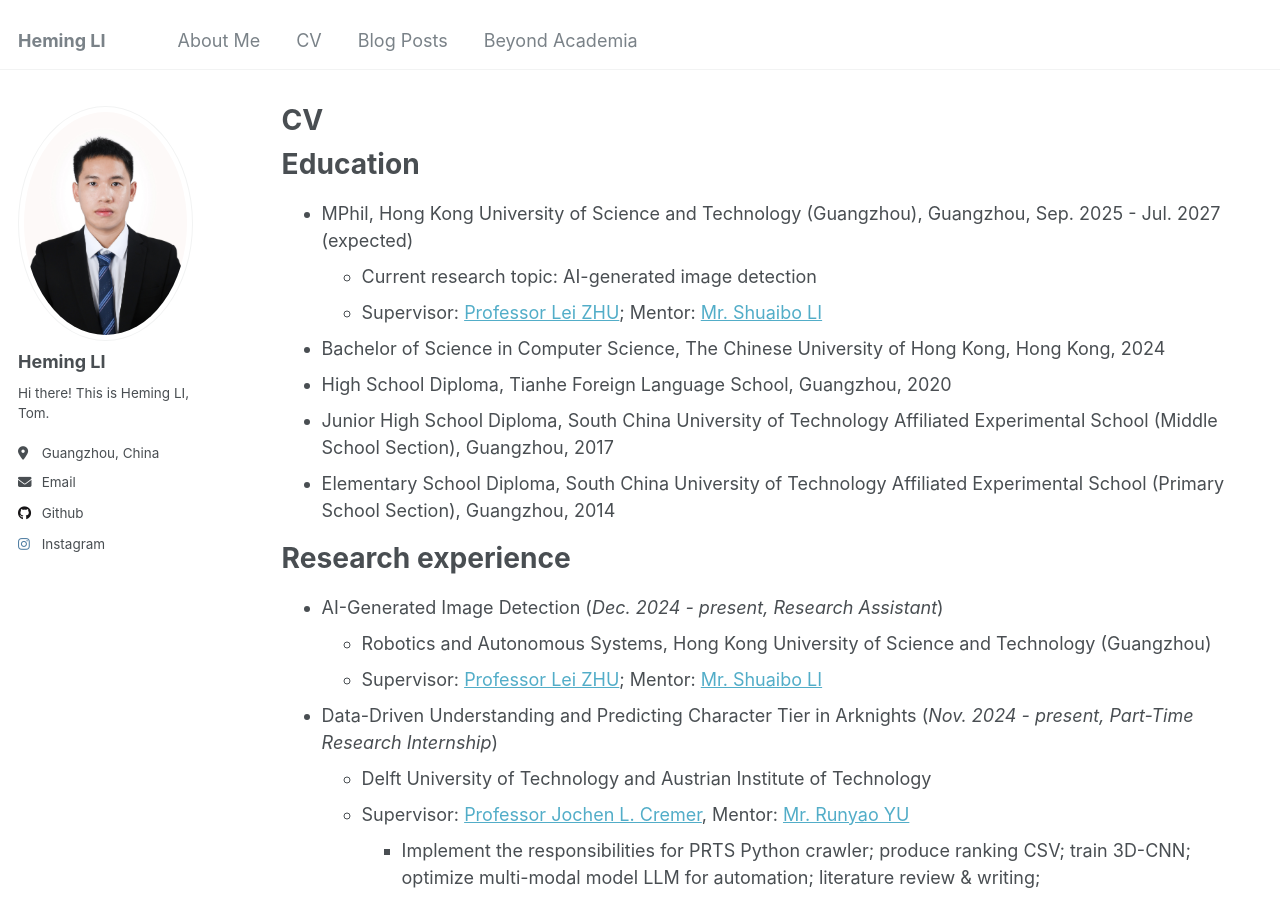
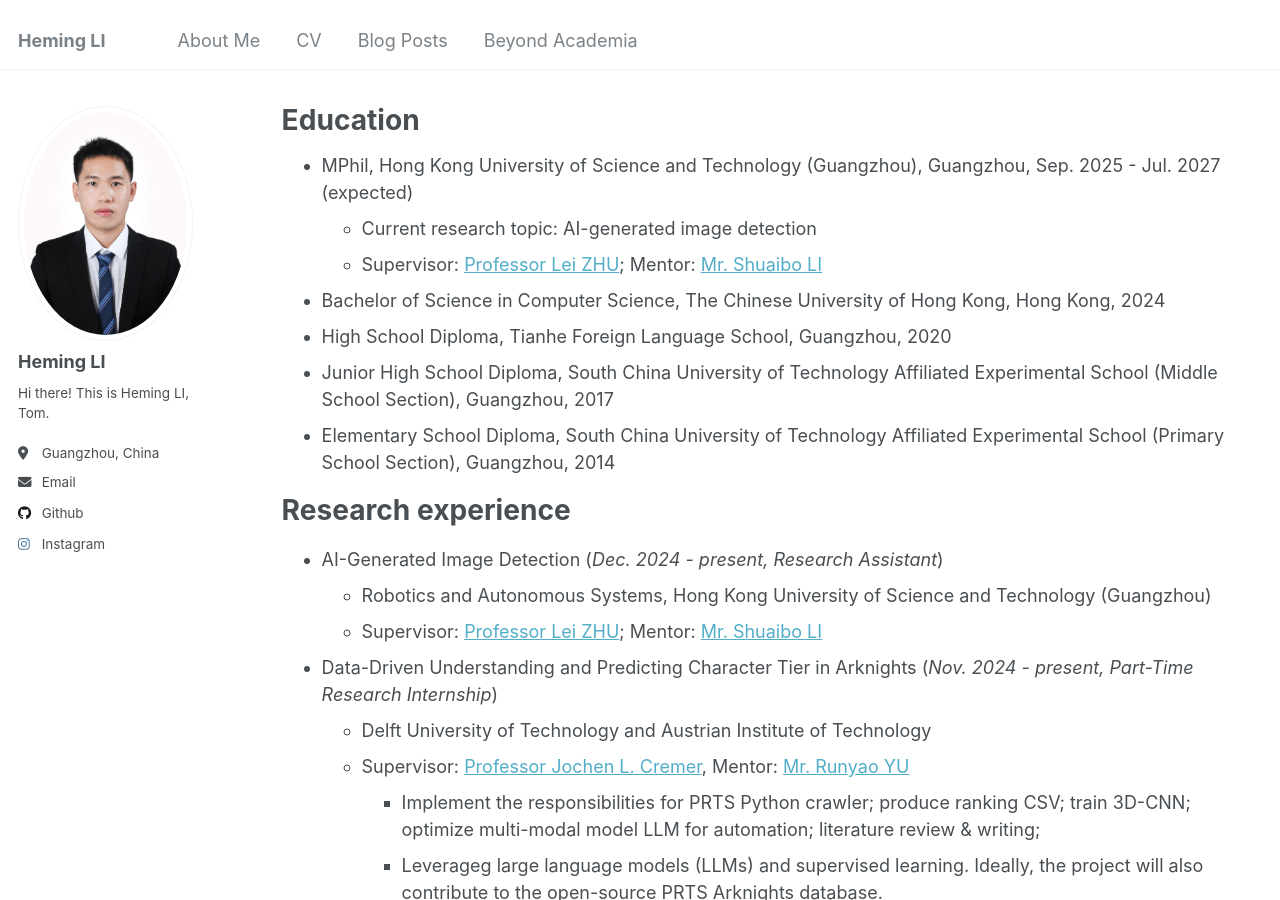
Before and after one commit to Tom-Liii/Tom-Liii.github.io, a Jekyll site: the page built from _pages/cv.md, in a window 1280 px wide and 900 px high. Built offline with Jekyll 4.4.1, drawn with Linux system fonts in a browser that asks for light colours.

Commit message:
small modification

```diff
--- a/_pages/cv.md
+++ b/_pages/cv.md
@@ -1,6 +1,6 @@
 ---
 layout: archive
-title: "CV"
+title: "Education"
 permalink: /cv/
 author_profile: true
 redirect_from:
```
Also changed, not shown: other parts of _pages/cv.md (+0 -1 lines).
